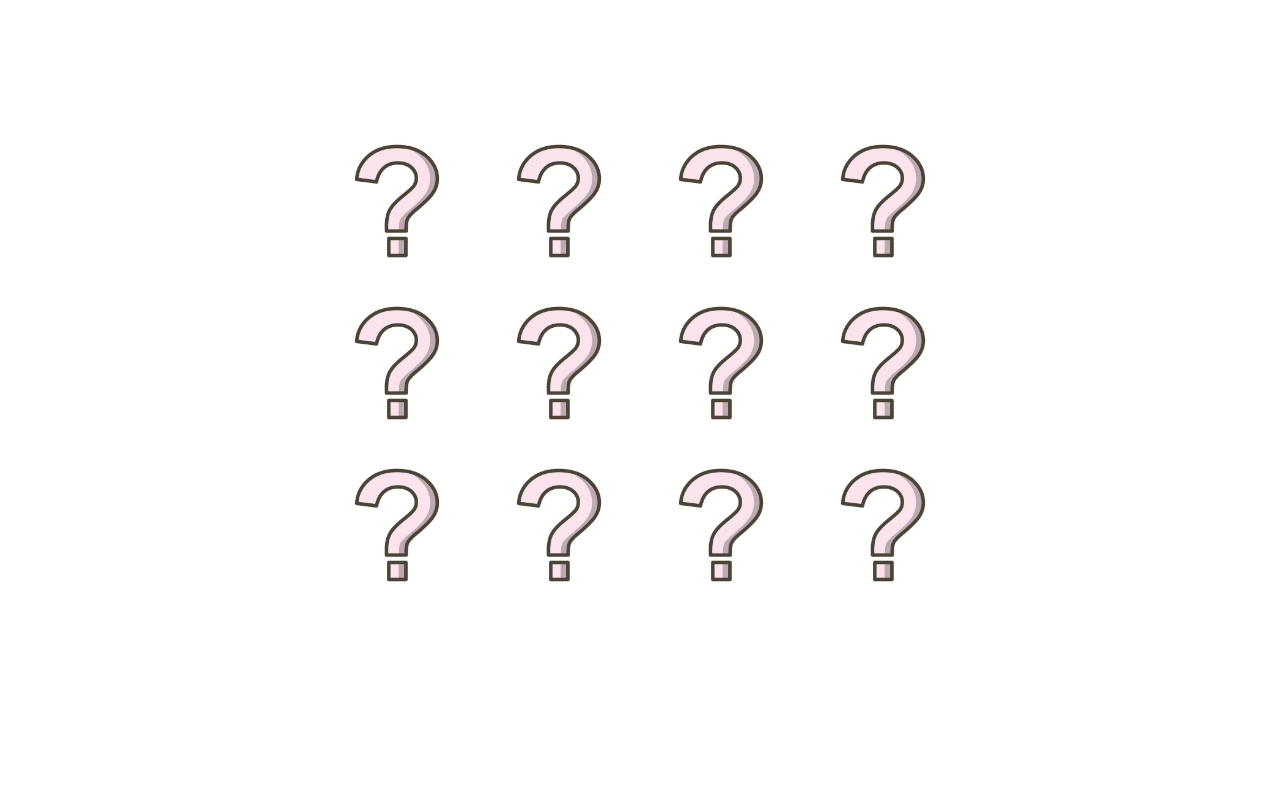
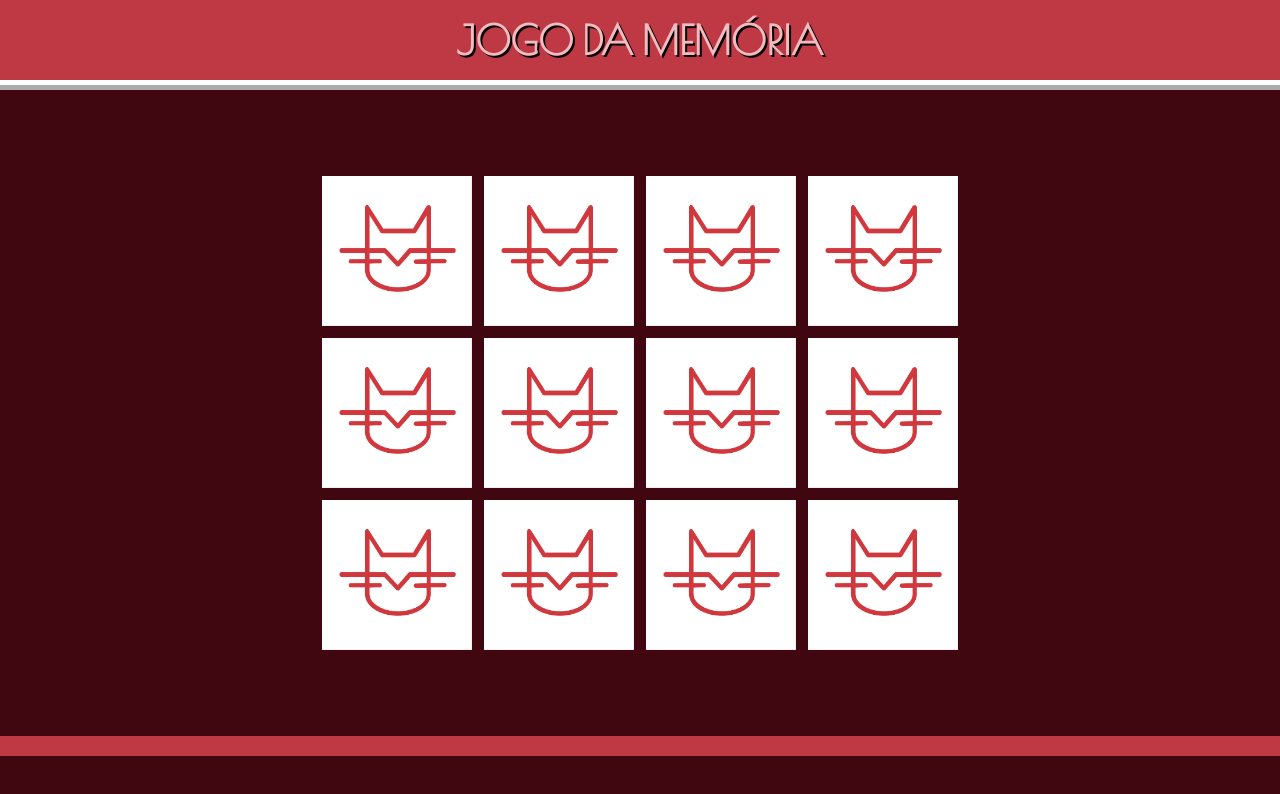
Before and after one commit to BabiMoreira/jogoMemoria-cats, a plain HTML site: page index.html in a window 1280 px wide. Drawn offline with nearby package versions, Linux system fonts and the light colour scheme.

Commit message:
arrumar imagens e adicionar cores

```diff
--- a/index.html
+++ b/index.html
@@ -6,65 +6,65 @@
     <meta name="viewport" content="width=device-width, initial-scale=1.0">
     <meta http-equiv="X-UA-Compatible" content="ie=edge">
     <link rel="stylesheet" href="style.css">
+    <link href="https://fonts.googleapis.com/css?family=Poiret+One&display=swap" rel="stylesheet">
     <script defer src="script.js"></script>
     <title> Jogo da Memória </title>
 </head>
 
 <body>
-    <header></header>
+    <header>
+        <h1> JOGO DA MEMÓRIA </h1>
+    </header>
     <main>
         <div class="card" data-image="img1" >
             <img class="frente" src="img/img1.jpg" alt="">
-            <img class="verso" src="img/ponto.jpg" alt="">
+            <img class="verso" src="img/cat.png" alt="">
         </div>
 
         <div class="card" data-image="img1">
             <img class="frente" src="img/img1.jpg"  alt="">
-            <img class="verso" src="img/ponto.jpg" alt="">
+            <img class="verso" src="img/cat.png" alt="">
         </div>
         <div class="card" data-image="img2">
             <img class="frente" src="img/img2.jpg"  alt="">
-            <img class="verso" src="img/ponto.jpg" alt="">
+            <img class="verso" src="img/cat.png" alt="">
         </div>
         <div class="card" data-image="img2">
             <img class="frente" src="img/img2.jpg" alt="">
-            <img class="verso" src="img/ponto.jpg" alt="">
+            <img class="verso" src="img/cat.png" alt="">
         </div>
         <div class="card" data-image="img3">
             <img class="frente" src="img/img3.jpg" alt="">
-            <img class="verso" src="img/ponto.jpg" alt="">
+            <img class="verso" src="img/cat.png" alt="">
         </div>
         <div class="card" data-image="img3">
             <img class="frente" src="img/img3.jpg"  alt="">
-            <img class="verso" src="img/ponto.jpg" alt="">
+            <img class="verso" src="img/cat.png" alt="">
         </div>
         <div class="card" data-image="img4">
             <img class="frente" src="img/img4.jpg"  alt="">
-            <img class="verso" src="img/ponto.jpg" alt="">
+            <img class="verso" src="img/cat.png" alt="">
         </div>
         <div class="card" data-image="img4">
             <img class="frente" src="img/img4.jpg"  alt="">
-            <img class="verso" src="img/ponto.jpg" alt="">
+            <img class="verso" src="img/cat.png" alt="">
         </div>
         <div class="card" data-image="img5" >
             <img class="frente" src="img/img5.jpg" alt="">
-            <img class="verso" src="img/ponto.jpg" alt="">
+            <img class="verso" src="img/cat.png" alt="">
         </div>
         <div class="card" data-image="img5" >
             <img class="frente" src="img/img5.jpg"  alt="">
-            <img class="verso" src="img/ponto.jpg" alt="">
+            <img class="verso" src="img/cat.png" alt="">
         </div>
         <div class="card" data-image="img6" >
             <img class="frente" src="img/img6.jpg"  alt="">
-            <img class="verso" src="img/ponto.jpg" alt="">
+            <img class="verso" src="img/cat.png" alt="">
         </div>
         <div class="card" data-image="img6">
             <img class="frente" src="img/img6.jpg"   alt="">
-            <img class="verso" src="img/ponto.jpg" alt="">
+            <img class="verso" src="img/cat.png" alt="">
         </div>
-
-
-
 
     </main>
     <footer></footer>
--- a/style.css
+++ b/style.css
@@ -1,19 +1,44 @@
 body{
     margin: 0;
+    padding: 0;
     display: flex;
+    flex-direction: column;
+    align-items: center;
+    background-color:  #400711;
+}
+
+header{
+    height: 80px;
+    width: 100%;
+    display: flex;
+    align-items: center;
     justify-content: center;
-    align-items: center;
+    background-color: #BF3945;
+    border-bottom: 10px ridge white;
+}
+
+footer{
+    height: 20px;
+    width: 100%;
+    background-color: #BF3945;
+}
+
+h1{
+ font-family: 'Poiret One', cursive;
+ font-size: 40px;
+ text-shadow: 2px 2px black;
+ color: #F2BBBF;
 }
 
 main{
-    margin: 15vh;
+    margin: 10vh;
     display: grid;
     grid-template-columns: 1fr 1fr 1fr 1fr;
     perspective: 1000px;
 
 }
 
-img{
+div img{
     width: 150px;
     height: 150px;
     /* border-radius: 10px; */
```
Also changed, not shown: img/cat.png (added).
